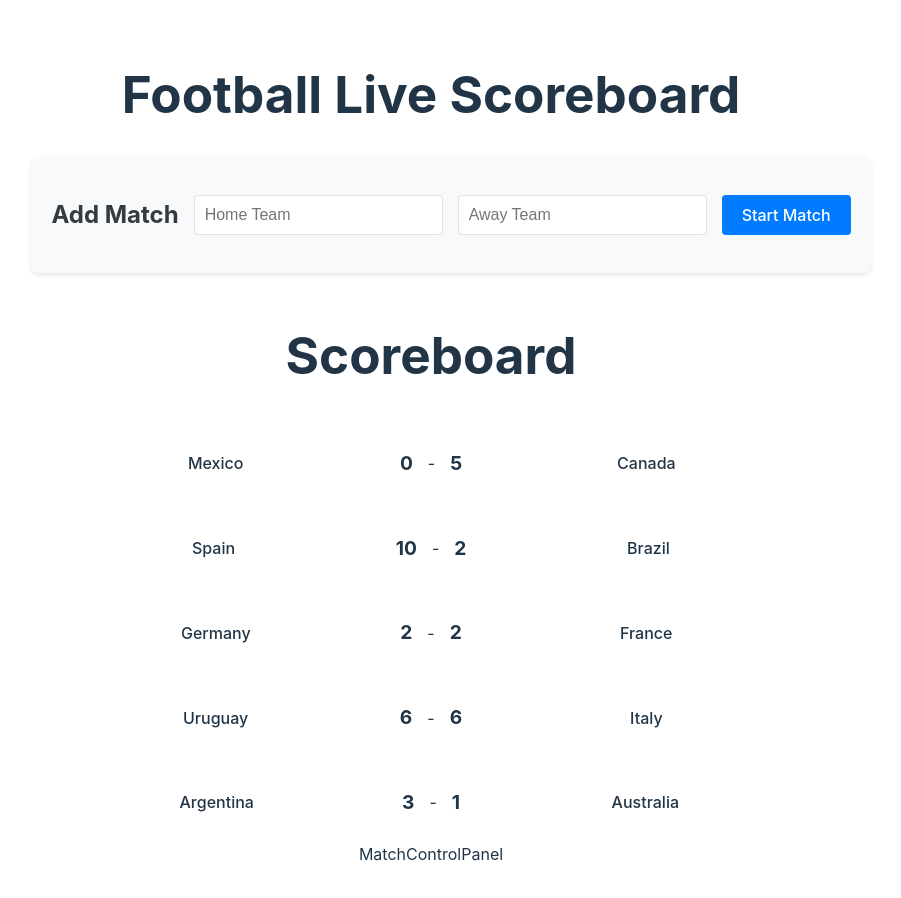
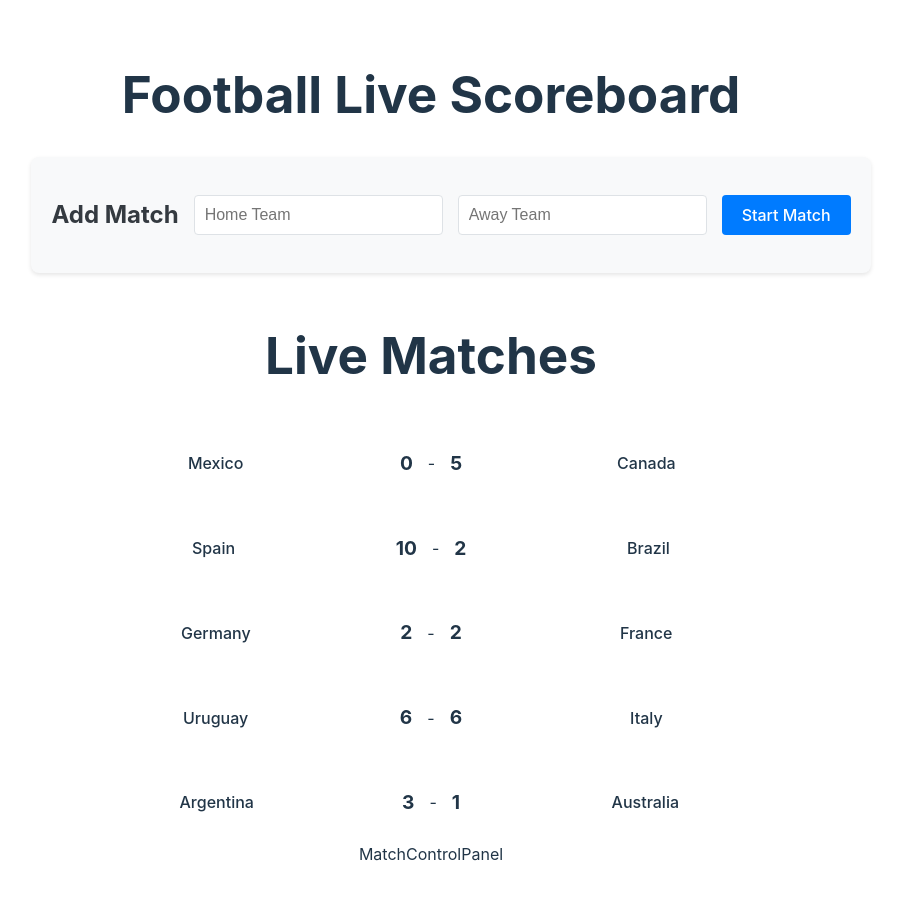
Before and after one commit to kroners/scoreboard, a React (Vite) app: page / in a window 1280 px wide. Shown: the whole page, without its empty margins (209-1110 px from the left). Built offline with nearby package versions, Linux system fonts and the light colour scheme.

Commit message:
Update Scoreboard to reflec changes

```diff
--- a/src/components/Scoreboard/Scoreboard.tsx
+++ b/src/components/Scoreboard/Scoreboard.tsx
@@ -31,7 +31,7 @@ const Scoreboard = () => {
   const liveMatches = matches.filter((match: MatchModel) => match.status === 'live');
   return (
       <MatchContainer>
-        <h1>Scoreboard</h1>
+        <h1>Live Matches</h1>
         {liveMatches.map((match: MatchModel, index: number) => (
           <MatchRow key={index} data-testid='match-row'>
             <TeamName>{match.homeTeam}</TeamName>
```
